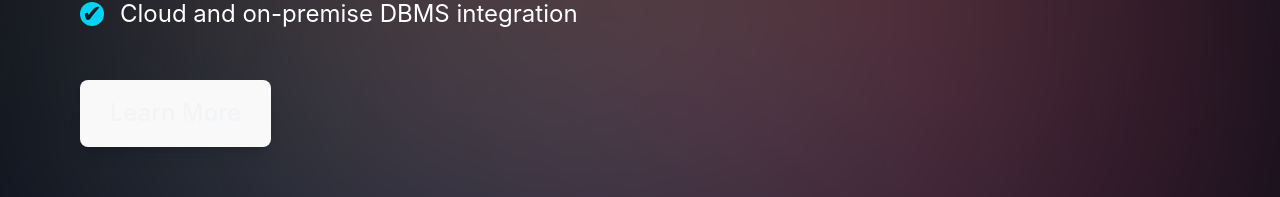
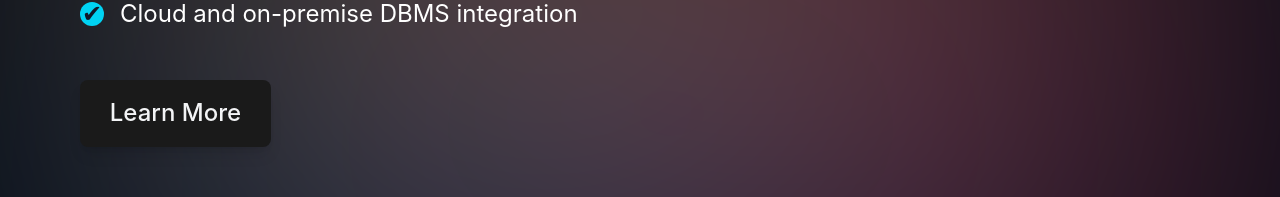
Before and after one commit to ash-02/amtex-website, a React (Vite) app: page /solutions/database-architecture in a window 1280 px wide. Shown: the part 585-782 px from the top of the page. Built offline with nearby package versions, Linux system fonts and the light colour scheme; the HTML template or start-up script is replaced by a standard one.

Commit message:
Minor Bug Fixes

```diff
--- a/src/AboutUs/index.jsx
+++ b/src/AboutUs/index.jsx
@@ -166,6 +166,7 @@ const index = () => {
                 transition: { delay: 2.4, ...fadeIn.visible.transition },
               }}
               className="px-6 py-3 text-white font-semibold rounded-full shadow-md hover:bg-blue-600 transition"
+              style={{ background: "#1a1a1a" }}
             >
               Learn More
             </motion.button>
--- a/src/Solutions/index.jsx
+++ b/src/Solutions/index.jsx
@@ -76,6 +76,7 @@ const SectionPage = () => {
           </ul>
           <motion.button
             className="mt-6 px-6 py-3 bg-cyan-500 hover:bg-cyan-600 text-gray-100 font-semibold rounded-lg shadow-lg transition-all"
+            style={{ background: "#1a1a1a" }}
             whileHover={{ scale: 1.1 }}
             whileTap={{ scale: 0.95 }}
           >
```
